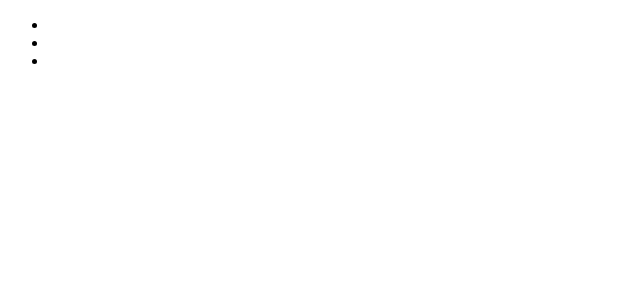
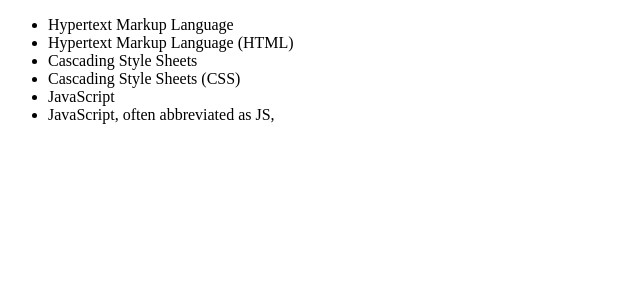
Before and after one commit to Eugenepark215/c0822-code-solutions, a React app in the folder react-accordion-component/: page / in a window 1280 px wide. Shown: the top 300 px of the page, without its empty margins (0-640 px from the left). Built offline with nearby package versions, Linux system fonts and the light colour scheme; the HTML template or start-up script is replaced by a standard one.

Commit message:
Refactored to include details under topics

```diff
--- a/react-accordion-component/src/index.jsx
+++ b/react-accordion-component/src/index.jsx
@@ -8,8 +8,10 @@ const languages = [
 ];
 const languageTopics = (
   <ul>
-    {languages.map(language =>
-      <li key={languages.topic}>{languages.topic}</li>
+    {languages.map(languages =>
+      <li className ='topic' key={languages.topic}>{languages.topic}
+        <li className='details'>{languages.details}</li>
+      </li>
     )}
   </ul>
 );
```
Also changed, not shown: 1 other file (tests, documents, lock files or other folders).
